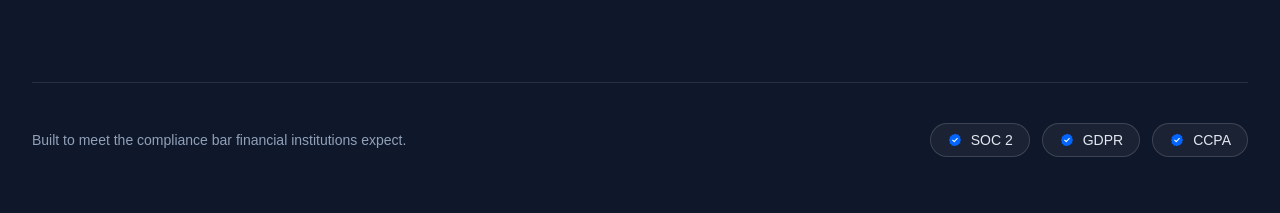
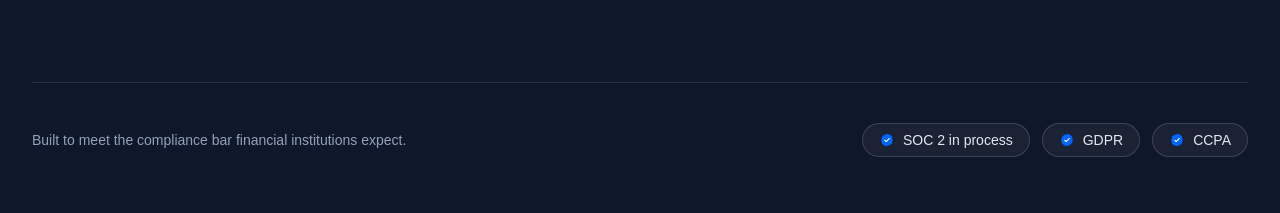
Before and after one commit to sachinaravapallisiva-lab/verifyai, a Next.js app: page / in a window 1280 px wide. Shown: the part 1108-1321 px from the top of the page. Built offline with nearby package versions, Linux system fonts and the light colour scheme.

Commit message:
Change SOC 2 claims from certified to in process
Footer said SOC 2 Type II and badges said SOC 2. Sai is not certified. Label both as SOC 2 in process. No other copy changes.

```diff
--- a/app/page.tsx
+++ b/app/page.tsx
@@ -161,7 +161,7 @@ const NAV_LINKS = [
 ];
 
 const COMPLIANCE_BADGES = [
-  { label: "SOC 2", icon: IconBadgeCheck },
+  { label: "SOC 2 in process", icon: IconBadgeCheck },
   { label: "GDPR", icon: IconBadgeCheck },
   { label: "CCPA", icon: IconBadgeCheck },
 ];
@@ -513,7 +513,7 @@ export default function HomePage() {
               <div className="mt-6 flex flex-wrap items-center gap-3">
                 <span className="inline-flex items-center gap-2 rounded-full border border-white/15 bg-white/5 px-4 py-1.5 text-xs font-medium text-slate-200">
                   <IconBadgeCheck className="h-4 w-4 text-[#0066FF]" />
-                  SOC 2 Type II
+                  SOC 2 in process
                 </span>
                 <span className="inline-flex items-center gap-2 rounded-full border border-white/15 bg-white/5 px-4 py-1.5 text-xs font-medium text-slate-200">
                   <IconLock className="h-4 w-4 text-[#0066FF]" />
```
